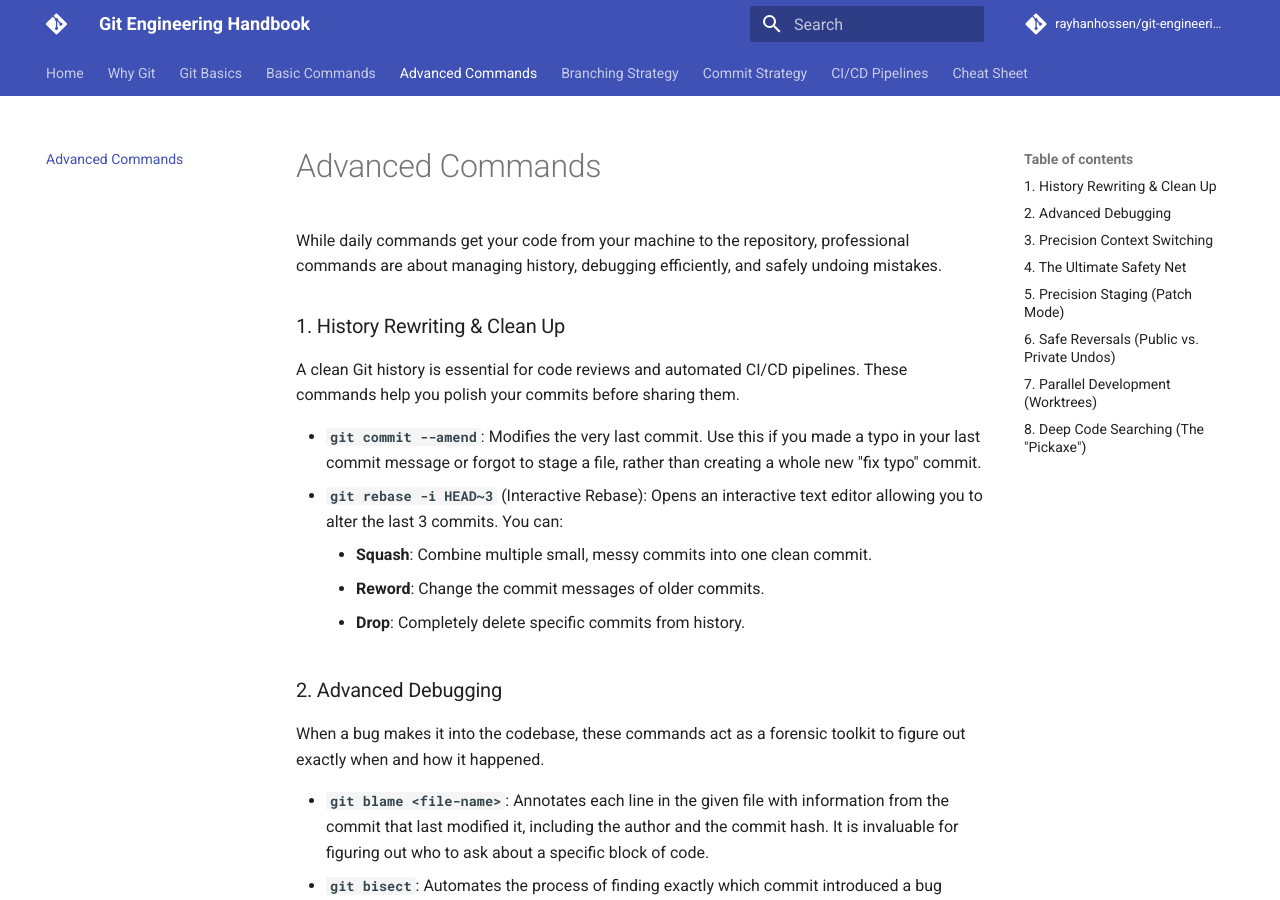
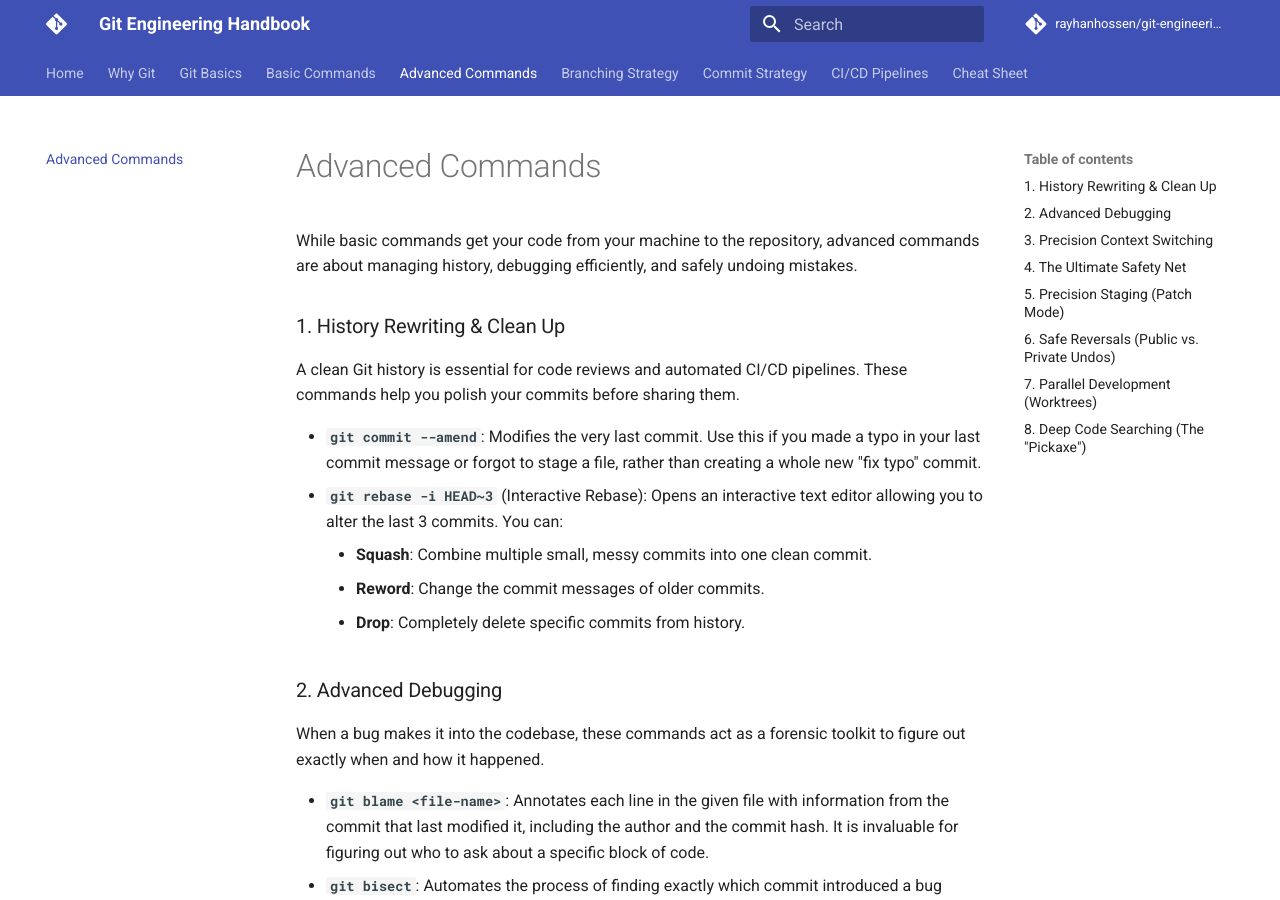
Before and after one commit to rayhanhossen/git-engineering-handbook, an MkDocs documentation site: the page built from docs/advanced-commands.md, in a window 1280 px wide and 900 px high. Built offline with MkDocs 1.6.1 and Material for MkDocs 9.7.7, drawn with Linux system fonts in a browser that asks for light colours; comment, search, counter and statistics services are not loaded.

Commit message:
Modified text in advanced commands

```diff
--- a/docs/advanced-commands.md
+++ b/docs/advanced-commands.md
@@ -1,4 +1,4 @@
-While daily commands get your code from your machine to the repository, professional commands are about managing history, debugging efficiently, and safely undoing mistakes.
+While basic commands get your code from your machine to the repository, advanced commands are about managing history, debugging efficiently, and safely undoing mistakes.
 
 ### 1. History Rewriting & Clean Up
 A clean Git history is essential for code reviews and automated CI/CD pipelines. These commands help you polish your commits before sharing them.
```
